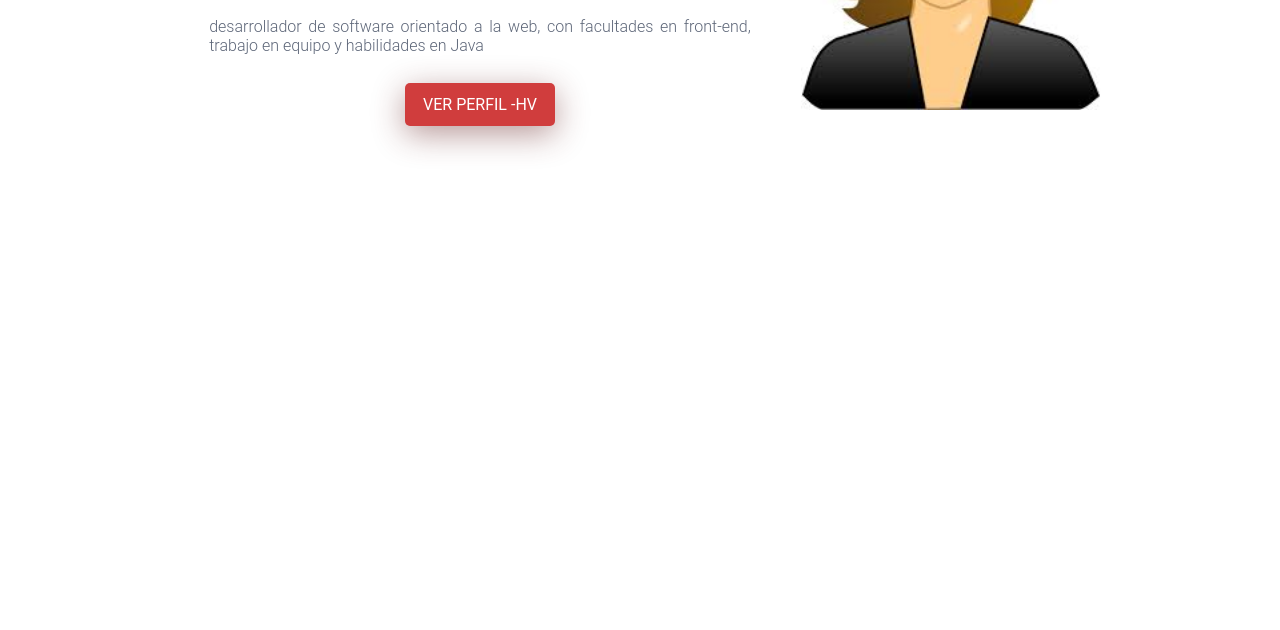
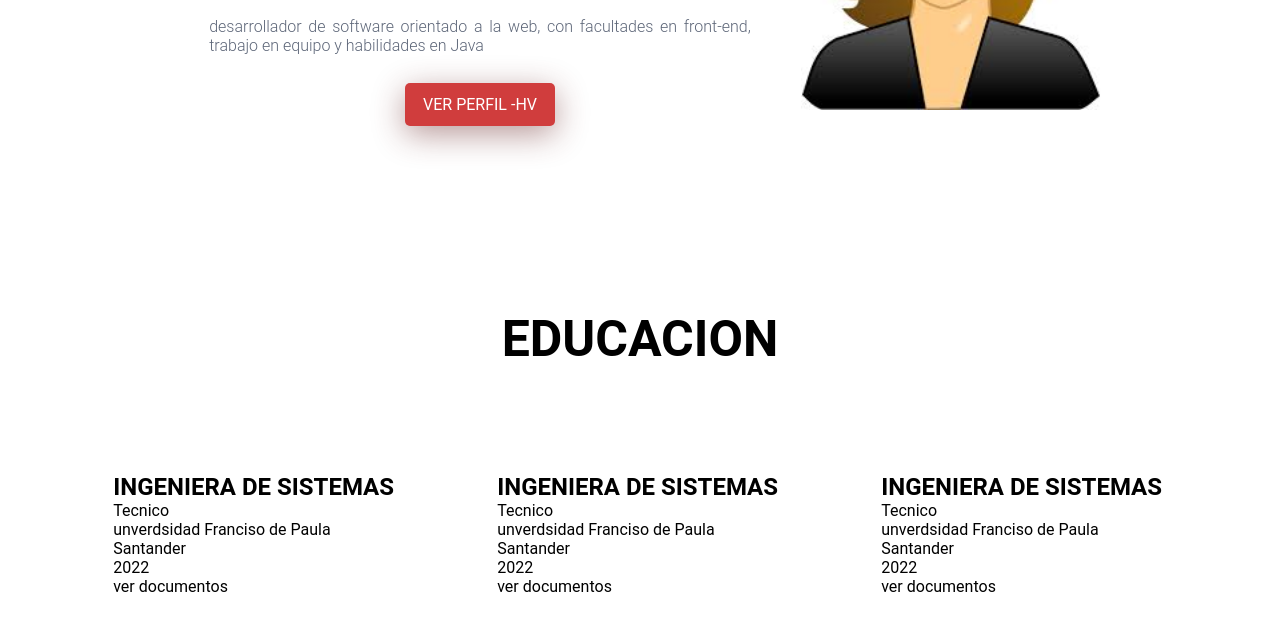
Before and after one commit to MerlyTARAZONA27/CURRICULUM, a plain HTML site: page index.html in a window 1280 px wide. Shown: the part 420-1050 px from the top of the page. Before the commit the page ends 800 px from the top, so only its background shows below. Drawn offline with Linux system fonts and the light colour scheme.

Commit message:
modified index.html

```diff
--- a/index.html
+++ b/index.html
@@ -54,6 +54,43 @@
             </section>
         </div>
     </header>
+    <!-- section education -->
+    <section id="educacion" class="educacion">
+        <div class="contenedor">
+            <div class="contenedor-educacion" >
+                <div class="title">
+                    <h1>EDUCACION</h1>
+
+                </div>
+                <div class="articulo">
+                    <i></i>
+                    <h3>Ingeniera de sistemas</h3>
+                    <p>Tecnico</p>
+                    <p>unverdsidad Franciso de Paula Santander </p>
+                    <p>2022</p>
+                    <a href="#" target="_blank">ver documentos </a>
+                </div>
+                <div class="articulo">
+                    <i></i>
+                    <h3>Ingeniera de sistemas</h3>
+                    <p>Tecnico</p>
+                    <p>unverdsidad Franciso de Paula Santander </p>
+                    <p>2022</p>
+                    <a href="#" target="_blank">ver documentos </a>
+                </div>
+                <div class="articulo">
+                    <i></i>
+                    <h3>Ingeniera de sistemas</h3>
+                    <p>Tecnico </p>
+                    <p>unverdsidad Franciso de Paula Santander </p>
+                    <p>2022</p>
+                    <a href="#" target="_blank">ver documentos </a>
+                </div>
+            </div>
+
+        </div>
+
+    </section>
 </body>
 
 </html>
```
